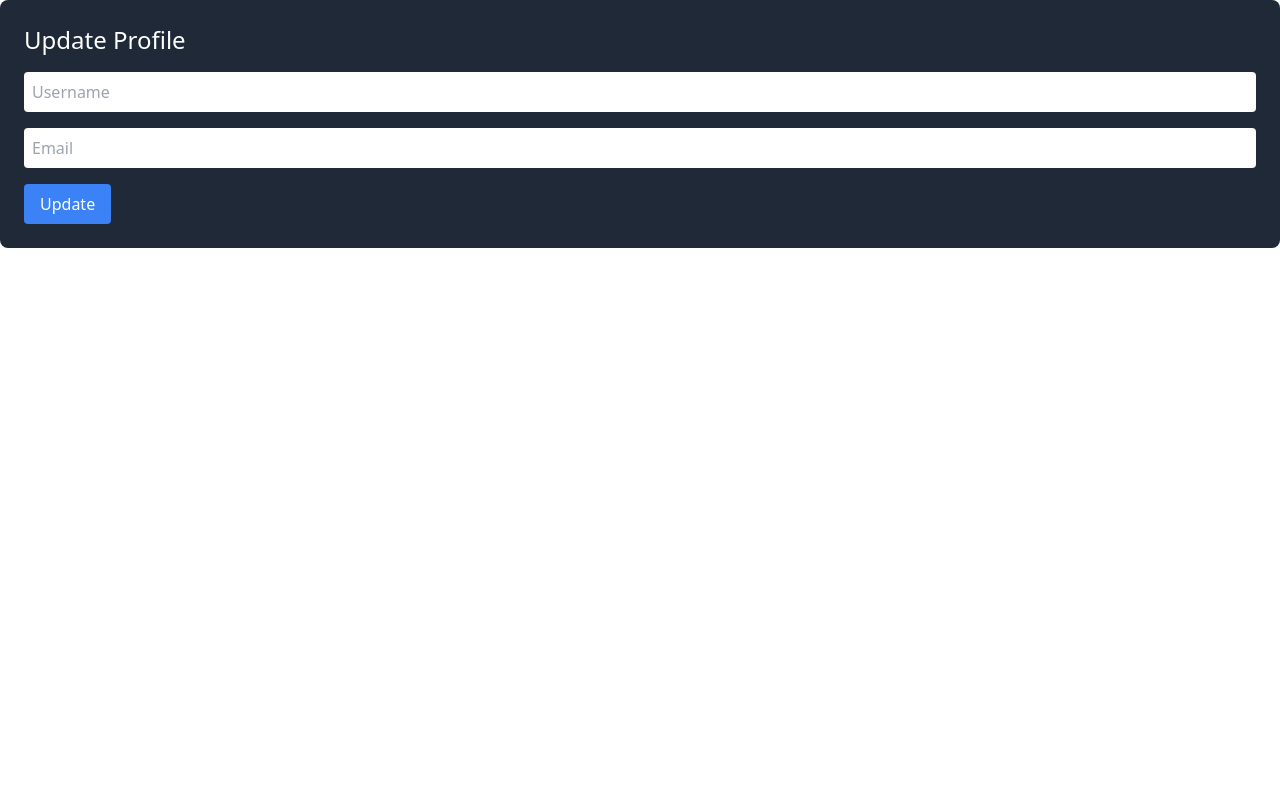
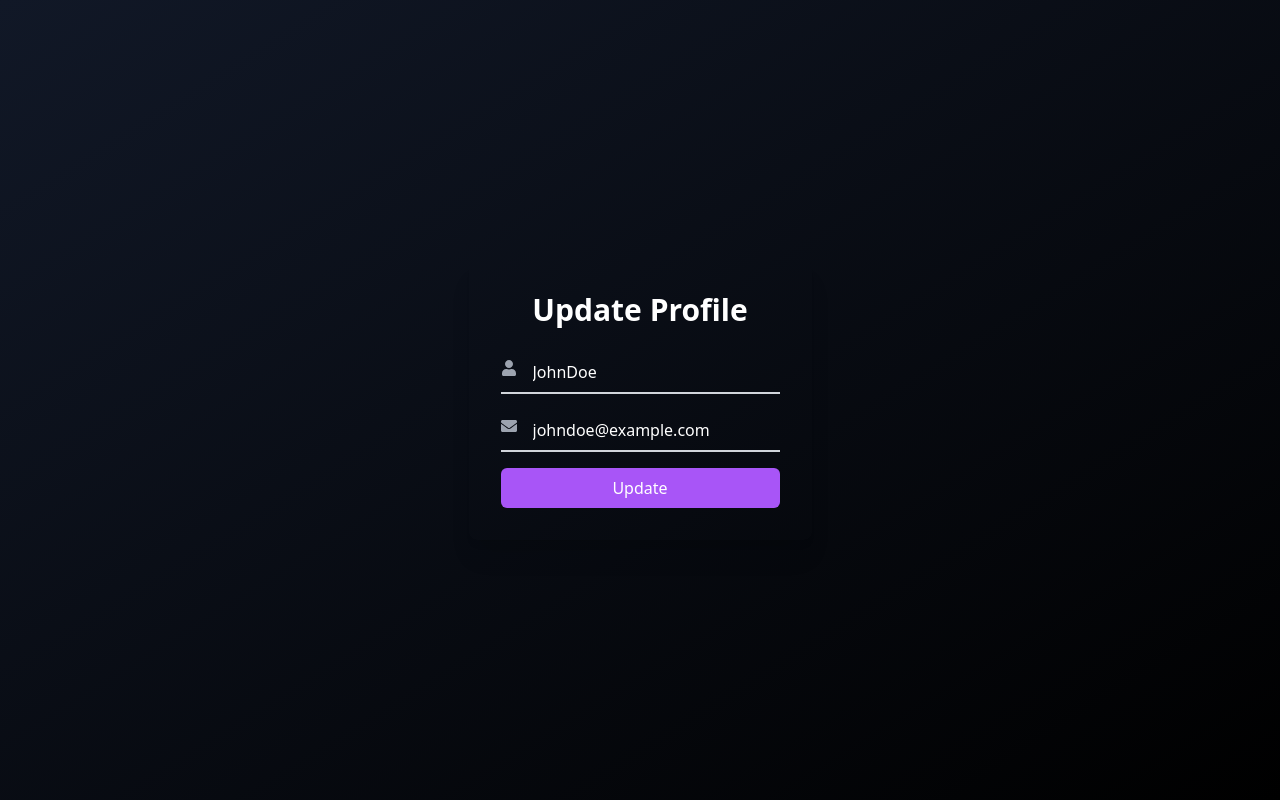
Before and after one commit to lokeshkrishna2003/EduMerge, a React (Create React App) app: page /user/update-profile in a window 1280 px wide. Built offline with nearby package versions, Linux system fonts and the light colour scheme.

Commit message:
enhanced the ui of userprofile.jsx

```diff
--- a/src/components/ScrollIndicator.jsx
+++ b/src/components/ScrollIndicator.jsx
@@ -7,7 +7,7 @@ const ScrollIndicator = () => {
   const [isVisible, setIsVisible] = useState(false);
 
   // Define non-scrollable routes
-  const nonScrollableRoutes = ['auth?mode=login', '/sauth?mode=signup'];
+  const nonScrollableRoutes = ['auth?mode=login', '/sauth?mode=signup' , '/user/update-profile'];
 
   useEffect(() => {
     const checkScrollable = () => {
--- a/src/components/dashboard/UpdateProfile.jsx
+++ b/src/components/dashboard/UpdateProfile.jsx
@@ -1,9 +1,10 @@
 import React, { useState } from 'react';
+import { FaUser, FaEnvelope } from 'react-icons/fa';
 
 const UpdateProfile = () => {
-  const [userData, setUserData] = useState({ username: '', email: '' });
+  const dummyUserData = { username: 'JohnDoe', email: 'johndoe@example.com' };
+  const [userData, setUserData] = useState(dummyUserData);
   const [error, setError] = useState('');
-  const [isLoading, setIsLoading] = useState(false);
 
   const handleChange = (e) => {
     setUserData({ ...userData, [e.target.name]: e.target.value });
@@ -11,37 +12,47 @@ const UpdateProfile = () => {
 
   const handleSubmit = async (e) => {
     e.preventDefault();
-    setIsLoading(true);
-    // API call to update user details
-    // On success or error, update state accordingly
-    setIsLoading(false);
+    console.log('Updated Data:', userData);
+    // Here you would handle form submission
   };
 
   return (
-    <div className="update-profile-form bg-gray-800 p-6 rounded-lg">
-      <h2 className="text-white text-2xl mb-4">Update Profile</h2>
-      <form onSubmit={handleSubmit}>
+    <div className="min-h-screen flex items-center justify-center bg-gradient-to-br from-gray-900 to-black" data-aos='zoom-out'>
+      <div className="p-8 rounded-lg shadow-xl max-w-md mx-auto">
+        <h2 className="text-3xl font-bold text-white mb-6 text-center">Update Profile</h2>
+        <form onSubmit={handleSubmit} className="space-y-4">
+          <div className="group relative border-b-2 border-gray-300 focus-within:border-purple-500">
+            <FaUser className="absolute left-0 top-2 text-gray-400 group-focus-within:text-purple-500" />
             <input
               type="text"
               name="username"
               value={userData.username}
               onChange={handleChange}
               placeholder="Username"
-          className="w-full p-2 rounded mb-4"
+              className="pl-8 pr-4 py-2 w-full bg-transparent border-none text-white focus:outline-none"
             />
+          </div>
+          <div className="group relative border-b-2 border-gray-300 focus-within:border-purple-500">
+            <FaEnvelope className="absolute left-0 top-2 text-gray-400 group-focus-within:text-purple-500" />
             <input
               type="email"
               name="email"
               value={userData.email}
               onChange={handleChange}
               placeholder="Email"
-          className="w-full p-2 rounded mb-4"
+              className="pl-8 pr-4 py-2 w-full bg-transparent border-none text-white focus:outline-none"
             />
-        {error && <p className="text-red-500">{error}</p>}
-        <button type="submit" className="bg-blue-500 text-white px-4 py-2 rounded hover:bg-blue-600">
-          {isLoading ? 'Updating...' : 'Update'}
+          </div>
+          {error && <div className="text-red-500 mt-3 mb-4 text-center">{error}</div>}
+          <button
+            type="submit"
+            className="w-full bg-purple-500 text-white px-4 py-2 rounded-md hover:bg-purple-600 transition duration-300"
+          >
+            Update
           </button>
         </form>
+        {/* Additional content can go here */}
+      </div>
     </div>
   );
 };
```
Lines whose indentation alone changed are shown as unchanged.
